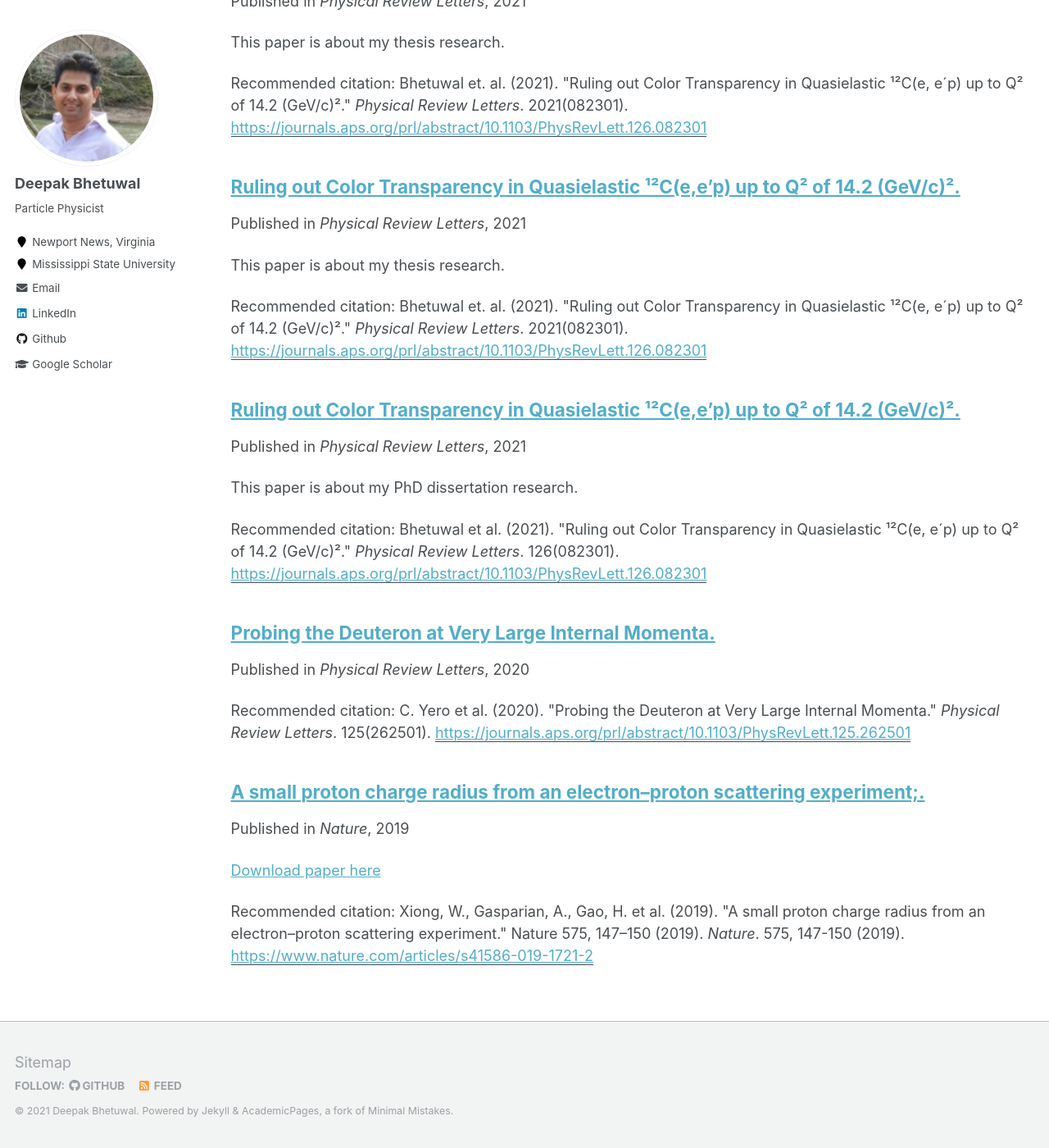
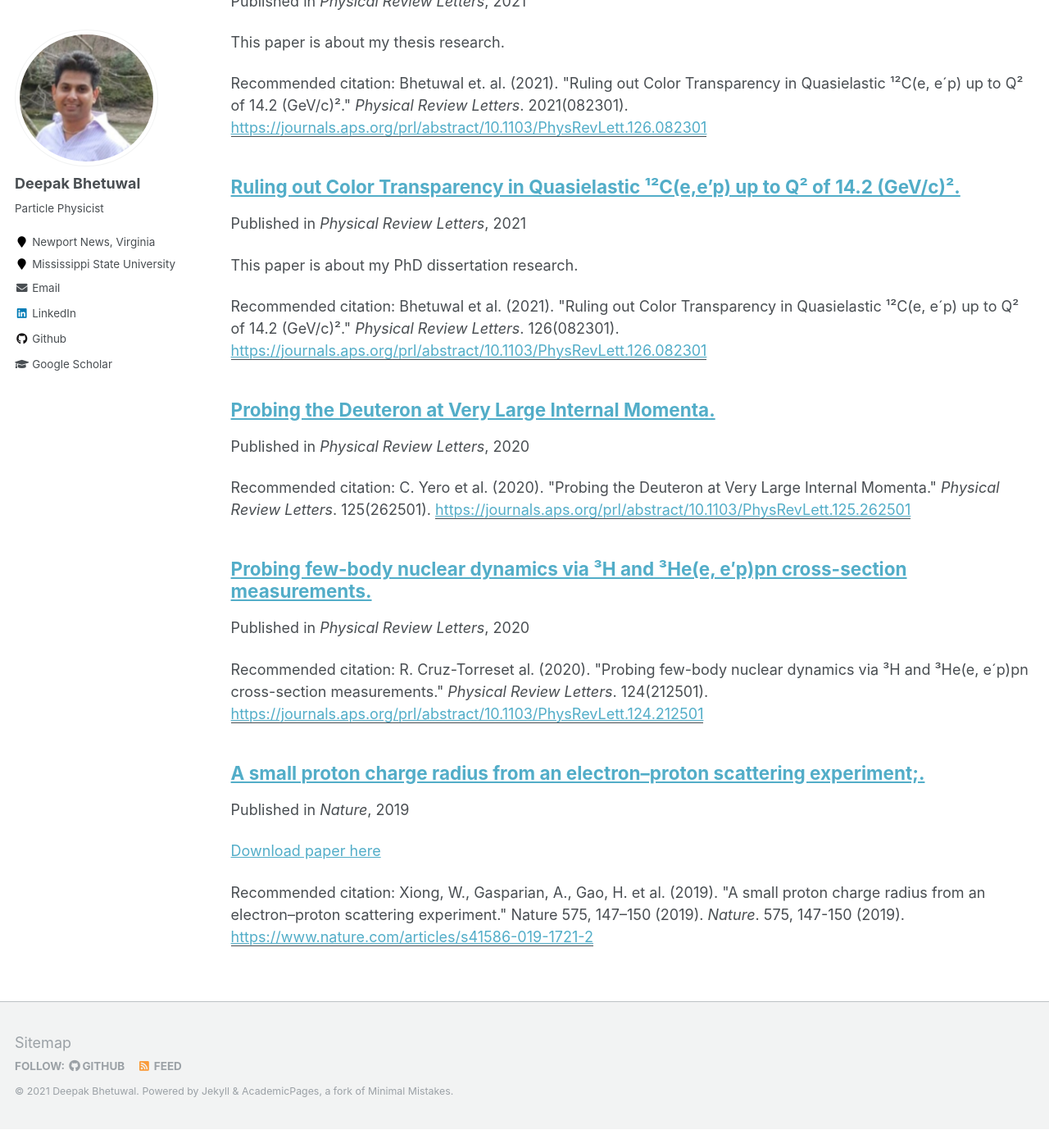
Before and after one commit to dkb208/dkb208.github.io, a Jekyll site: the page built from _pages/publications.md, in a window 1280 px wide and 1400 px high, scrolled down 497 px. Shown: the whole window at 82% size. Built offline with Jekyll 4.4.1, drawn with Linux system fonts in a browser that asks for light colours; after the commit the page ends 1874 px from its top, so only the background shows below that.

Commit message:
Update 2017-10-01-paper-title-number-5.md

```diff
--- a/_publications/2017-10-01-paper-title-number-5.md
+++ b/_publications/2017-10-01-paper-title-number-5.md
@@ -1,15 +1,14 @@
 ---
-title: "Ruling out Color Transparency in Quasielastic &sup1;&sup2;C(e,e'p) up to Q&sup2; of 14.2 (GeV/c)&sup2;."
+title: "Probing few-body nuclear dynamics via &sup3;H and &sup3;He(e, e′p)pn cross-section measurements."
 collection: publications
-permalink: /publication/2015-10-01-paper-title-number-3
-excerpt: 'This paper is about my thesis research.'
-date: 2021-02-23.
+permalink: /publication/2015-10-01-paper-title-number-5
+excerpt: ''
+date: 2020-05-26.
 venue: 'Physical Review Letters'
-paperurl: 'https://journals.aps.org/prl/abstract/10.1103/PhysRevLett.126.082301'
-citation: 'Bhetuwal et. al. (2021). &quot;Ruling out Color Transparency in Quasielastic &sup1;&sup2;C(e&comma; e&acute;p) up to Q&sup2; of 14.2 (GeV/c)&sup2;.&quot; <i>Physical Review Letters</i>. 2021(082301).'
+paperurl: 'https://journals.aps.org/prl/abstract/10.1103/PhysRevLett.124.212501'
+citation: 'R. Cruz-Torreset al. (2020). &quot;Probing few-body nuclear dynamics via &sup3;H and &sup3;He(e&comma; e&acute;p)pn cross-section measurements.&quot;  <i>Physical Review Letters</i>. 124(212501).'
 ---
-This paper is about my Thesis research on proton's color transparency at Jefferson lab, Hall C.
 
-[Download paper here](https://journals.aps.org/prl/abstract/10.1103/PhysRevLett.126.082301)
+[Download paper here](https://arxiv.org/pdf/2001.07230.pdf)
 
-Recommended citation: Bhetuwal et. al. (2021). &quot;Ruling out Color Transparency in Quasielastic &sup1;&sup2;C(e&comma; e&acute;p) up to Q&sup2; of 14.2 (GeV/c)&sup2;.&quot; <i>Physical Review Letters</i>. 126(082301).
+Recommended citation: R. Cruz-Torreset al. (2020). &quot;Probing few-body nuclear dynamics via &sup3;H and &sup3;He(e&comma; e&acute;p)pn cross-section measurements.&quot;  <i>Physical Review Letters</i>. 124(212501).
```
